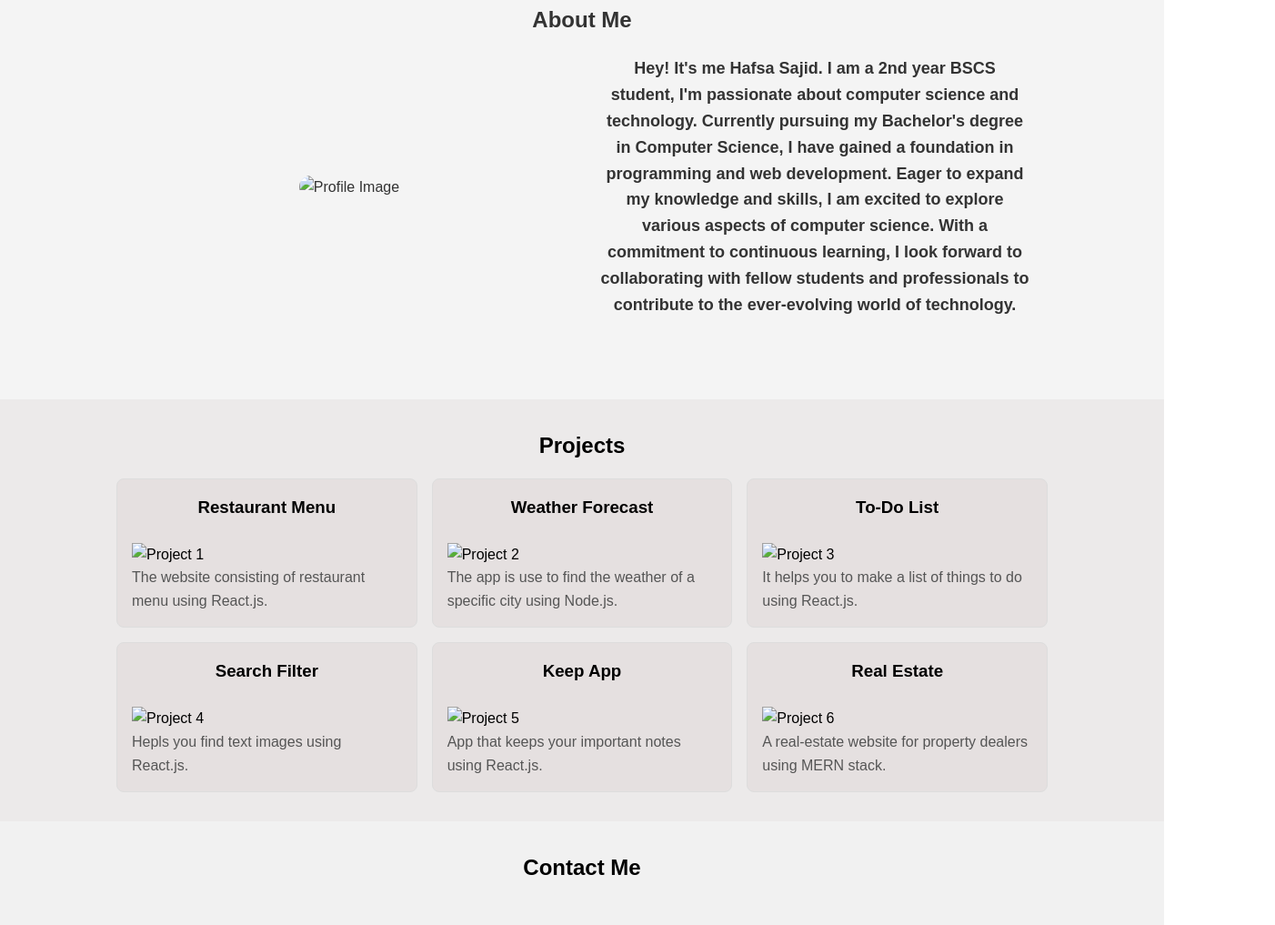
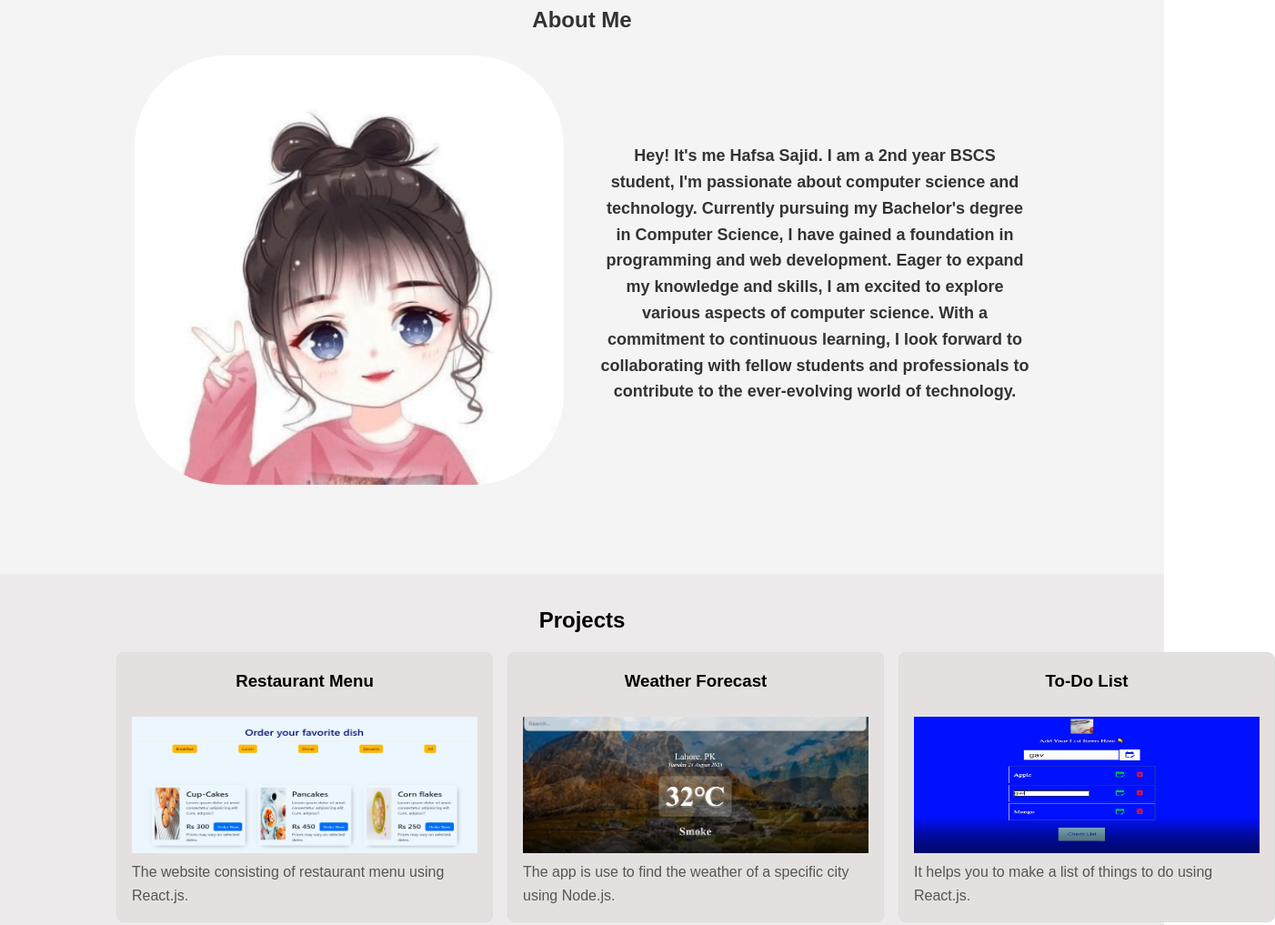
Before and after one commit to imtahirabatool/portfolio-html-css-, a plain HTML site: page index.html in a window 1280 px wide. Shown: the part 874-1891 px from the top of the page at 91% size, 1402 px wide, since content can reach past the window. Drawn offline with Linux system fonts and the light colour scheme.

Commit message:
initial commit

```diff
--- a/index.html
+++ b/index.html
@@ -19,7 +19,7 @@
 
         .main {
             width: 100%;
-            background: url('pic/bg.jpg') no-repeat center center/cover;
+            background: url('bg.jpg') no-repeat center center/cover;
             height: 100vh;
             position: relative;
             color: #100e0e;
@@ -204,7 +204,7 @@
 <body>
     <div class="main">
         <div class="navbar">
-            <img src="pic/logo.png" class="logo" alt="Logo">
+            <img src="logo.png" class="logo" alt="Logo">
             <ul>
                 <li><a href="#home">HOME</a></li>
                 <li><a href="#about">ABOUT</a></li>
@@ -223,7 +223,7 @@
             </div>
 
             <div class="image">
-                <img src="pic/Girlish-Cartoon-Dp-52.png" alt="Profile Image" class="girl">
+                <img src="Girlish-Cartoon-Dp-52.png" alt="Profile Image" class="girl">
             </div>
         </div>
         </div>
@@ -233,7 +233,7 @@
         <h2>About Me</h2>
         <div class="row">
             <div class="col">
-                <img class="img" src="pic/Girlish-Cartoon-Dp-52.png" alt="Profile Image">
+                <img class="img" src="Girlish-Cartoon-Dp-52.png" alt="Profile Image">
             </div>
             <div class="col">
                 <p class="lead para"><b>Hey! It's me Hafsa Sajid. I am a 2nd year BSCS student, I'm passionate about computer science and technology. Currently pursuing my Bachelor's degree in Computer Science, I have gained a foundation in programming and web development. Eager to expand my knowledge and skills, I am excited to explore various aspects of computer science. With a commitment to continuous learning, I look forward to collaborating with fellow students and professionals to contribute to the ever-evolving world of technology.</b></p>
@@ -247,32 +247,32 @@
             <div class="projects-grid">
                 <div class="project">
                     <h3>Restaurant Menu</h3>
-                    <img src="pic/restaurant-menu.png" alt="Project 1" class="project-img">
+                    <img src="restaurant-menu.png" alt="Project 1" class="project-img">
                     <p>The website consisting of restaurant menu using React.js.</p>
                 </div>
                 <div class="project">
                     <h3>Weather Forecast</h3>
-                    <img src="pic/weather-forecast.png" alt="Project 2" class="project-img">
+                    <img src="weather-forecast.png" alt="Project 2" class="project-img">
                     <p>The app is use to find the weather of a specific city using Node.js.</p>
                 </div>
                 <div class="project">
                     <h3>To-Do List</h3>
-                    <img src="pic/todo.png" alt="Project 3" class="project-img">
+                    <img src="todo.png" alt="Project 3" class="project-img">
                     <p>It helps you to make a list of things to do using React.js.</p>
                 </div>
                 <div class="project">
                     <h3>Search Filter</h3>
-                    <img src="pic/search filter.png" alt="Project 4" class="project-img">
+                    <img src="search filter.png" alt="Project 4" class="project-img">
                     <p>Hepls you find text images using React.js.</p>
                 </div>
                 <div class="project">
                     <h3>Keep App</h3>
-                    <img src="pic/keep app.png" alt="Project 5" class="project-img">
+                    <img src="keep app.png" alt="Project 5" class="project-img">
                     <p>App that keeps your important notes using React.js.</p>
                 </div>
                 <div class="project">
                     <h3>Real Estate</h3>
-                    <img src="pic/real estate.png" alt="Project 6" class="project-img">
+                    <img src="real estate.png" alt="Project 6" class="project-img">
                     <p>A real-estate website for property dealers using MERN stack.</p>
                 </div>
             </div>
```
